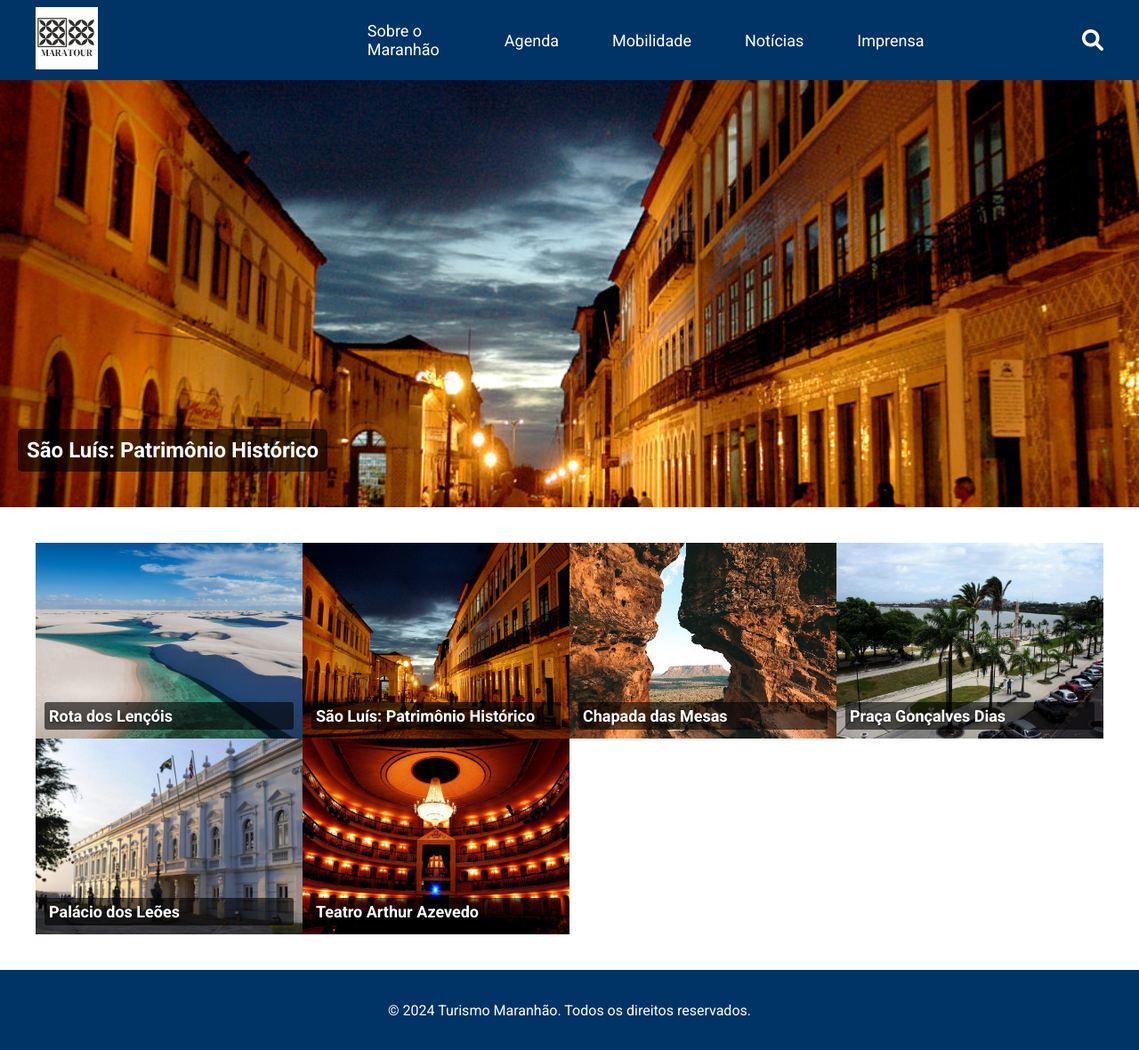
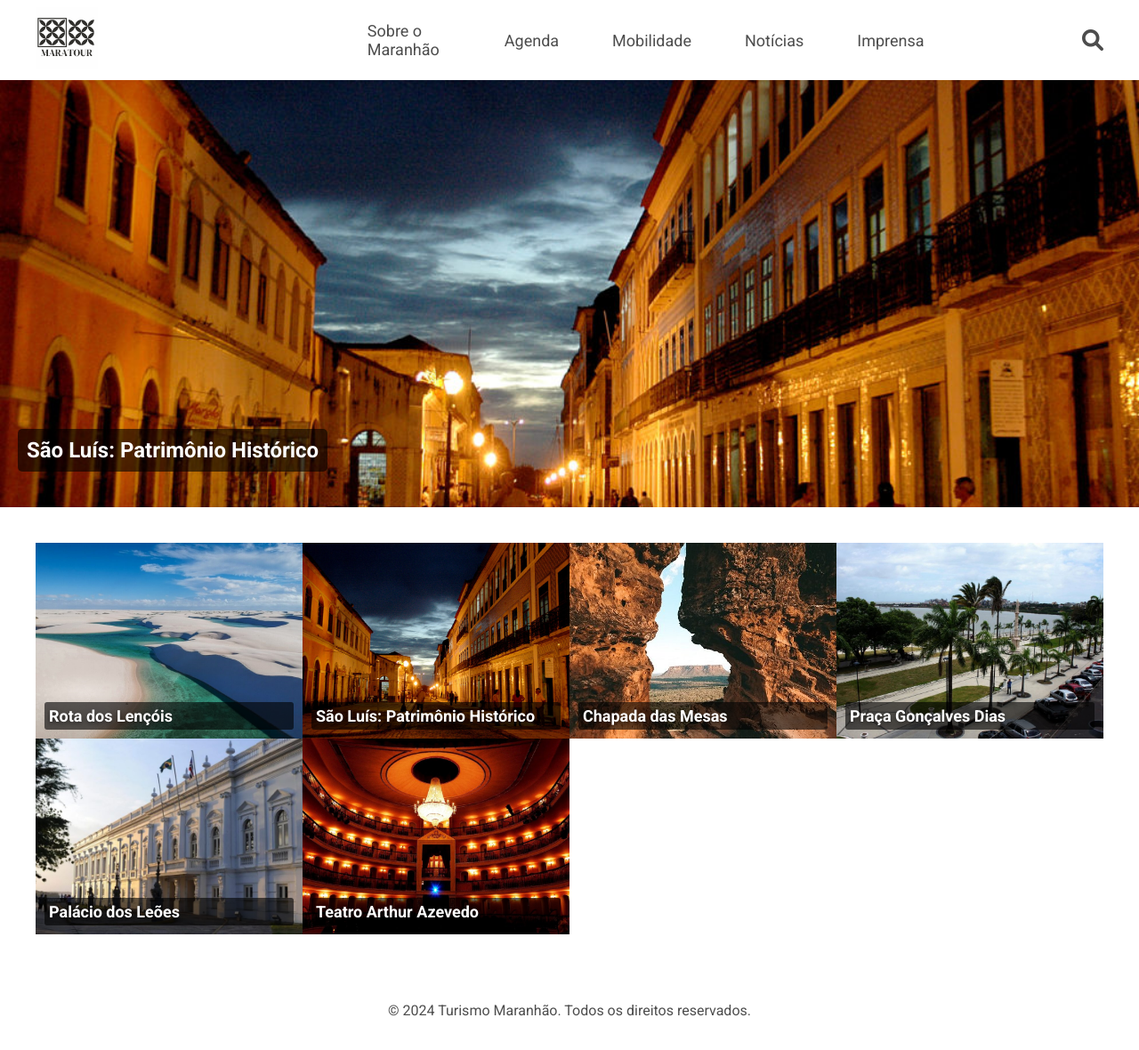
Before and after one commit to jorgelucasp42/MaraTour, a plain HTML site: page index.html in a window 1280 px wide. Shown: the whole page at 89% size. Drawn offline with Linux system fonts and the light colour scheme.

Commit message:
Update styles.css

```diff
--- a/css/styles.css
+++ b/css/styles.css
@@ -7,8 +7,8 @@ body {
 }
 
 header {
-    background-color: #003366;
-    color: white;
+    background-color: #ffffff; /* Cor de fundo branca */
+    color: #4d4d4d; /* Tom forte de cinza para o texto */
     padding: 0 20px;
     box-shadow: 0 2px 4px rgba(0,0,0,0.1);
     height: 90px; /* Altura do header */
@@ -56,7 +56,7 @@ header nav ul li:hover {
 }
 
 header nav ul li a {
-    color: white;
+    color: #4d4d4d; /* Tom forte de cinza */
     text-decoration: none;
     font-size: 18px;
     transition: color 0.3s ease, background-color 0.3s ease; /* Adicionando transição para o background-color */
@@ -74,8 +74,12 @@ header nav ul li a:hover {
     justify-content: flex-end;
     align-items: center;
     font-size: 24px;
-    color: white;
+    color: #4d4d4d; /* Tom forte de cinza */
     cursor: pointer;
+}
+
+.search-icon:hover {
+    color: #003366; /* Cor ao passar o cursor sobre a lupa */
 }
 
 /* Carousel */
@@ -156,8 +160,8 @@ header nav ul li a:hover {
 }
 
 footer {
-    background-color: #003366;
-    color: white;
+    background-color: #ffffff; /* Cor de fundo branca */
+    color: #4d4d4d; /* Tom forte de cinza */
     text-align: center;
     padding: 20px 0;
     position: relative;
```
